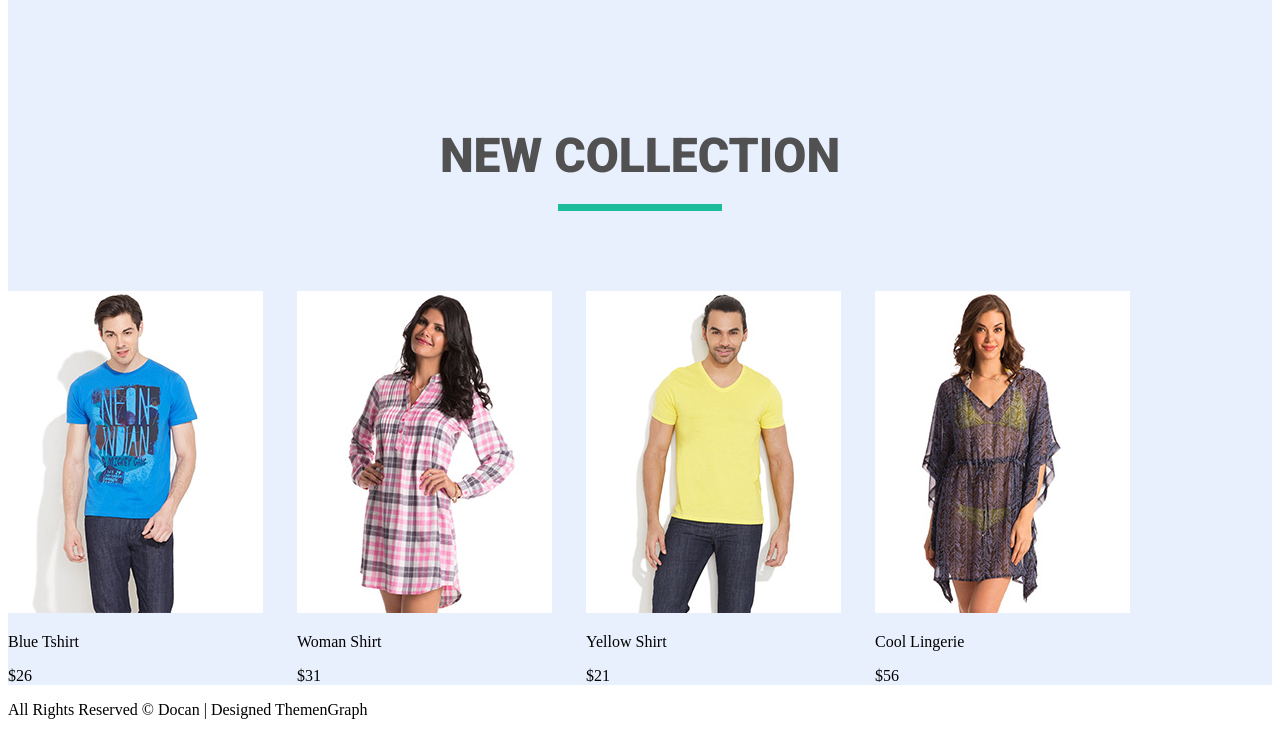
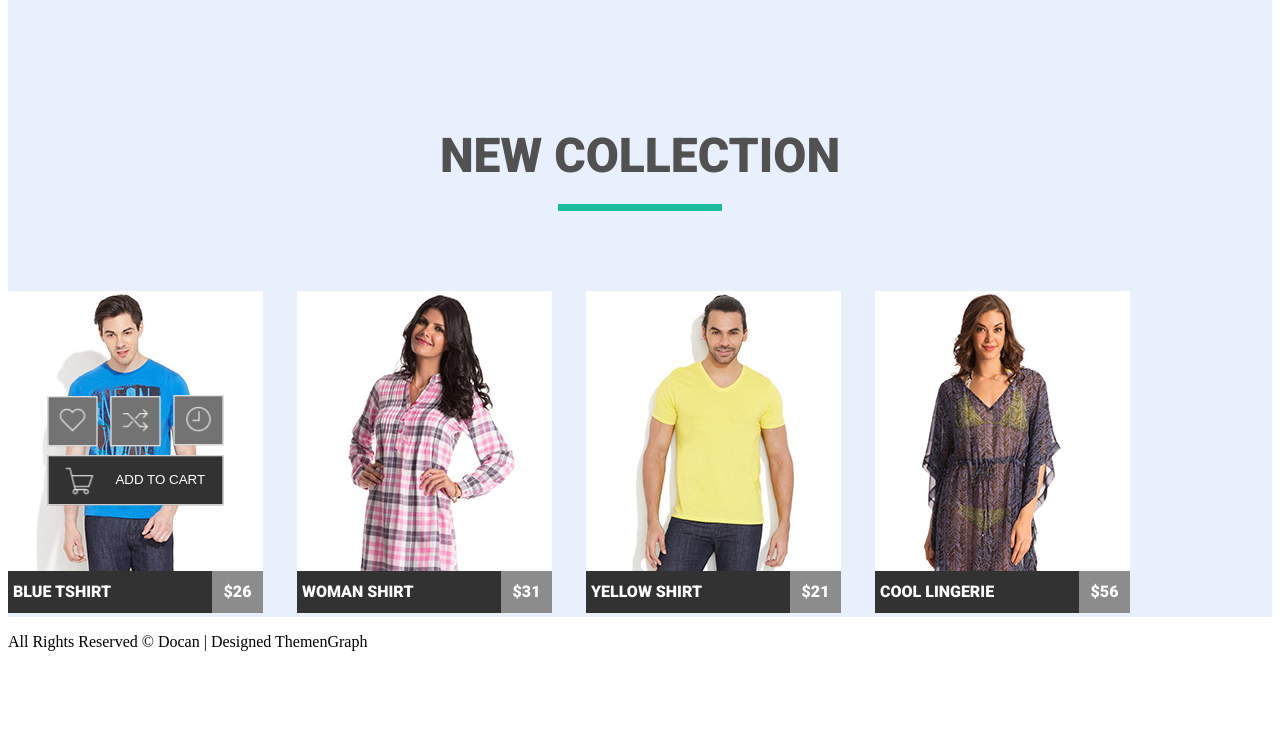
Before and after one commit to YanaD25/Yana_FeCoff3_HW, a plain HTML site: page Myhomework05/index.html in a window 1280 px wide. Shown: the part 571-1306 px from the top of the page. After the commit the page ends 1238 px from the top, so only its background shows below. Drawn offline with Linux system fonts and the light colour scheme.

Commit message:
icons, hover, background color

```diff
--- a/Myhomework05/css/styles.css
+++ b/Myhomework05/css/styles.css
@@ -117,6 +117,8 @@
     border: 1px solid #ffffff;
     margin: 0;
     padding: 0;
+    background-color: #737373;
+
 }
 .like, .arrow {
     margin-right: 9px;
@@ -136,21 +138,9 @@
     padding: 0;
 
 }
-.button4 {
-    margin: 0;
-    position: absolute;
-}
-.add-to-cart {
-    position: relative;
-}
-.image-cart {
-    position: absolute;
-}
-
 .new-collection {
     margin: auto;
     background-color: #e9f0fd;
-    width: 100%;
     padding-top: 100px;
 
 }
@@ -197,8 +187,80 @@ h2::after {
     text-align: center;
 
 }
-
-
+.cart {
+    background-color: #323232;
+    opacity: 1;
+}
+.add-to-cart {
+    position: relative;
+    display: flex;
+    align-items: center;
+}
+.image-cart {
+    position: absolute;
+    left: 10%;
+}
+.button4 {
+    position: absolute;
+    right: 10%;
+    margin: 0;
+}
 .like:hover button {
     background-color: #1abc9c;
 }
+.price_name {
+  position: absolute;
+  bottom: 0;
+  width: 100%;
+}
+.product-list-name {
+    box-sizing: border-box;
+    width: 80%;
+    margin: 0;
+    padding: 5px;
+    background-color: #323232;
+    font-family: Roboto, sans-serif;
+    font-size: 18;
+    line-height: 32px;
+    font-weight: 900;
+    color: #ffffff;
+    text-transform: uppercase;
+}
+.product-list-price {
+    box-sizing: border-box;
+    width: 20%;
+    margin: 0;
+    padding: 5px;
+    text-align: center;
+    background-color: #8c8c8c;
+    font-family: Roboto, sans-serif;
+    font-size: 18;
+    line-height: 32px;
+    font-weight: 900;
+    color: #ffffff;
+    text-transform: uppercase;
+
+}
+.price_name {
+    display: flex;
+    justify-content: space-between;
+}
+
+.product-list-item:hover .product-list-name {
+    background-color: #1abc9c;
+}
+.product-list-item:hover .product-list-price {
+    background-color: #7fd9c7;
+}
+.like:hover {
+    background-color: #1abc9c;
+    border: none;
+}
+.arrow:hover {
+    background-color: #1abc9c;
+    border: none;
+}
+.clock:hover {
+    background-color: #1abc9c;
+    border: none;
+}
--- a/Myhomework05/index.html
+++ b/Myhomework05/index.html
@@ -55,7 +55,9 @@
             <ul class="product-list">
                 <li class="product-list-item">
                     <div class="overlay">
-                       <div class="first-row">
+
+                    </div>
+                    <div class="first-row">
                         <button class="like">
                             <img src="img/icon-1.png" alt="">
                         </button>
@@ -73,7 +75,6 @@
                             </div>
                         </button>
                      </div>
-                    </div>
                     <img src="img/img-1.jpg" alt="man" width="255" height="322">
                     <div class="price_name">
                         <p class="product-list-name">Blue Tshirt</p>
```
